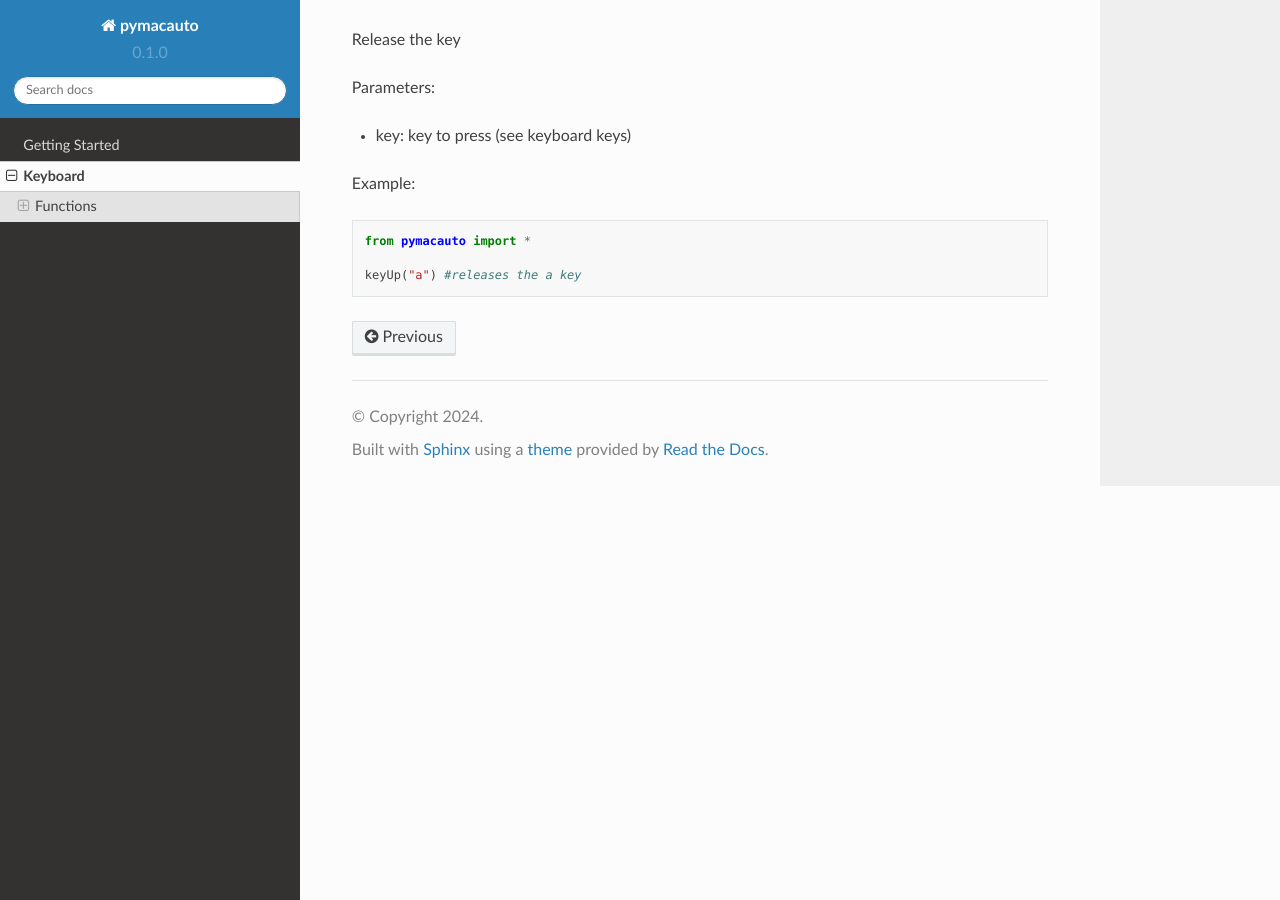
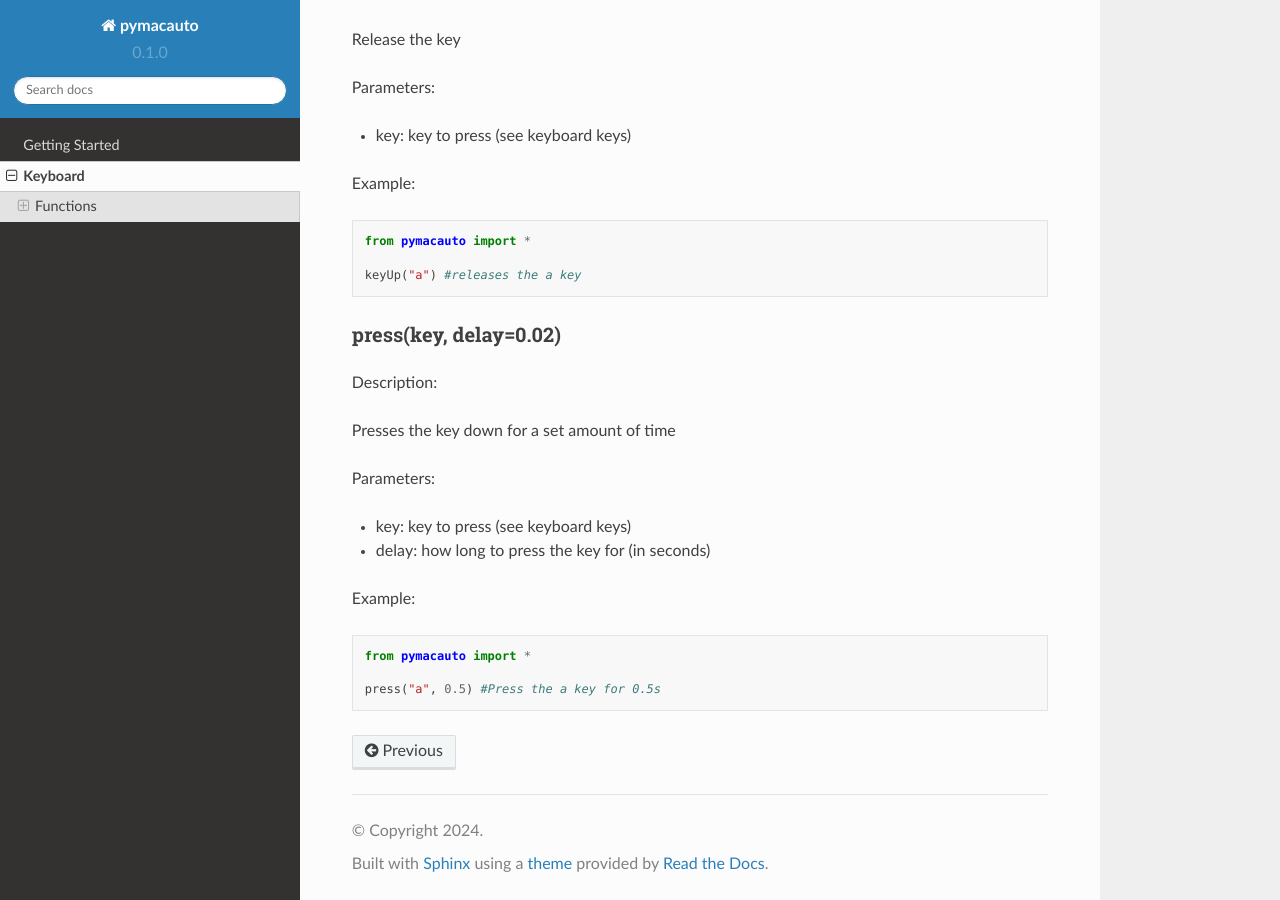
Before and after one commit to Existance29/pymacauto, a Sphinx documentation site: the page built from docs/source/keyboard.rst, in a window 1280 px wide and 900 px high, scrolled down 676 px. Built offline with Sphinx 7.4.7 and the Read the Docs theme 2.0.0, drawn with Linux system fonts in a browser that asks for light colours.

Commit message:
Update keyboard.rst

```diff
--- a/docs/source/keyboard.rst
+++ b/docs/source/keyboard.rst
@@ -41,3 +41,23 @@
   from pymacauto import *
 
   keyUp("a") #releases the a key
+
+press(key, delay=0.02)
+"""""""""
+
+Description:
+
+Presses the key down for a set amount of time
+
+Parameters:
+
+* key: key to press (see keyboard keys)
+* delay: how long to press the key for (in seconds)
+
+Example:
+
+.. code:: python
+
+  from pymacauto import *
+
+  press("a", 0.5) #Press the a key for 0.5s
```
